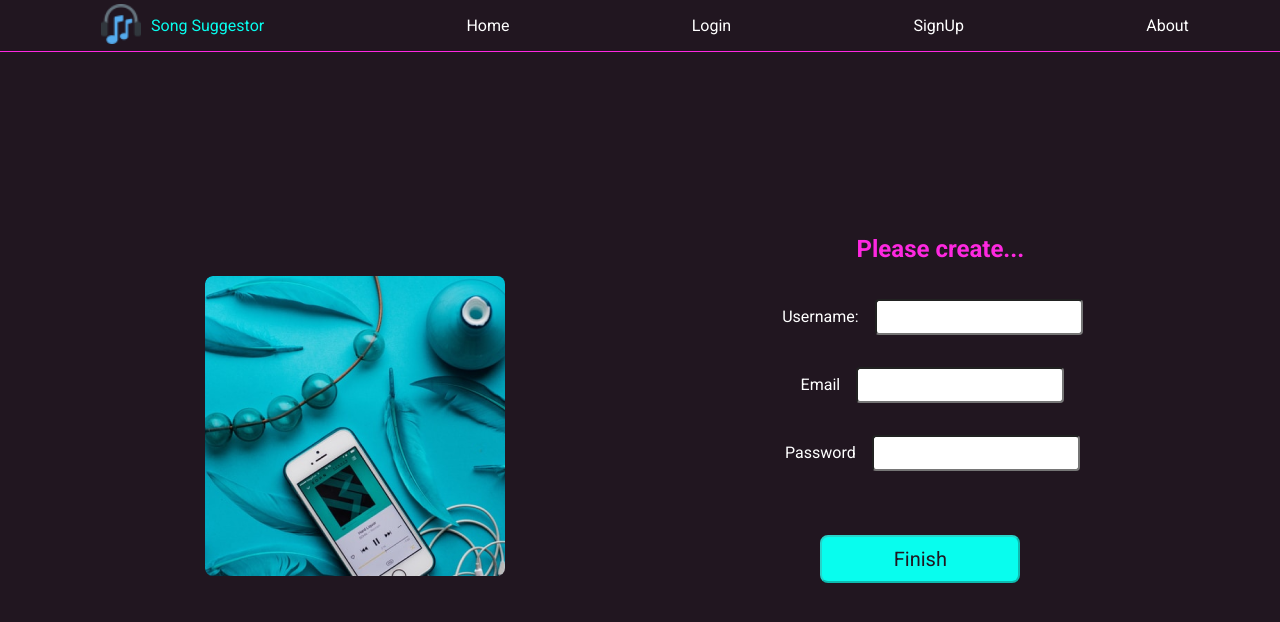
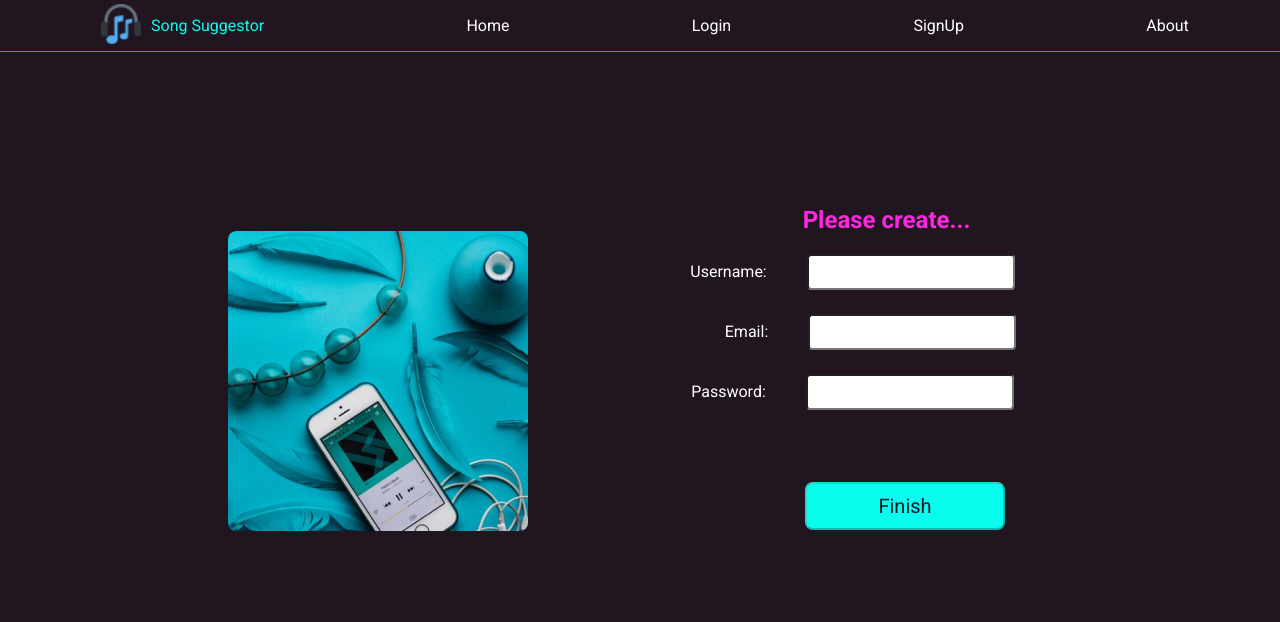
Before and after one commit to spotify-suggestor-4/front-end, a React (Create React App) app in the folder spotify-suggestor-4-react-1/: page /signup in a window 1280 px wide. Shown: the top 622 px of the page. Built offline with nearby package versions, Linux system fonts and the light colour scheme.

Commit message:
desktop media styling finished for sign up, login and getting started

```diff
--- a/spotify-suggestor-4-react-1/src/components/Login.js
+++ b/spotify-suggestor-4-react-1/src/components/Login.js
@@ -27,7 +27,7 @@ const Login = (props) => {
       .then((res) => {
         console.log(res);
         localStorage.setItem("token", res);
-        window.location.href = "/suggestor";
+        window.location.href = "/";
       })
       .catch((err) => console.log(err));
   };
--- a/spotify-suggestor-4-react-1/src/components/SignUp.js
+++ b/spotify-suggestor-4-react-1/src/components/SignUp.js
@@ -100,10 +100,9 @@ const Form = () => {
 
       {/* //signup form */}
       <div className='signup-form-container'>
+        <h2>Please create...</h2>
+
         <form className='signup-form' onSubmit={formSubmit}>
-          <span>
-            <h2>Please create...</h2>
-          </span>
           {/* //create user name input */}
           <label htmlFor='username'>
             Username:
@@ -120,8 +119,9 @@ const Form = () => {
             ) : null}
           </label>
           {/* //email input */}
-          <label htmlFor='email'>
-            Email
+
+          <label htmlFor='email' className='email'>
+            Email:
             <input
               className='input'
               type='email'
@@ -137,7 +137,7 @@ const Form = () => {
 
           {/* //password input */}
           <label htmlFor='password'>
-            Password
+            Password:
             <input
               className='input'
               type='password'
@@ -163,7 +163,7 @@ const Form = () => {
           I accept the Terms & Conditions
         </label> */}
           {/* //submit button */}
-          <Button2 className='btn-3' disabled={buttonDisabled} type='submit'>
+          <Button2 className='btn-4' disabled={buttonDisabled} type='submit'>
             Finish
           </Button2>
         </form>
--- a/spotify-suggestor-4-react-1/src/index.css
+++ b/spotify-suggestor-4-react-1/src/index.css
@@ -106,58 +106,72 @@ button {
 
 .signup-page-container {
   display: flex;
-  justify-content: center;
-  align-content: center;
-  align-items: center;
+  justify-content: space-around;
   margin-left: 15%;
-  margin-bottom: 20%;
-  margin-top: 0;
-}
-.signup-form-container {
-  width: 60%;
-  display: flex;
-  justify-content: center;
-  align-items: center;
+  width: 70%;
 }
 
+.signup-form-container h2 {
+  color: #fe28e0;
+  margin-left: 32px;
+}
+.signup-form {
+  display: flex;
+  flex-direction: column;
+  align-items: center;
+
+  margin-left: 0;
+}
 input {
   border-radius: 4px;
-  margin: 16px;
+  margin-left: 16px;
+  margin-right: 36px;
   width: 200px;
   height: 30px;
-  margin-left: 16px;
 }
 
-.signup-form h2 {
-  color: #fe28e0;
+.signup-form input {
+  border-radius: 4px;
+  margin-left: 40px;
+  margin-bottom: 24px;
+  width: 200px;
+  height: 30px;
 }
+
+.signup-form-container {
+  display: flex;
+  flex-direction: column;
+  align-items: center;
+  margin-top: 15%;
+}
+
 .form-div {
   display: flex;
-  flex-direction: row;
   justify-content: center;
   align-items: center;
   width: 100%;
 }
-.signup-form {
-  display: flex;
-  justify-content: center;
-  flex-direction: column;
-  align-items: center;
-  align-content: center;
-  margin-top: 25%;
-  margin-left: 0;
+
+.email {
+  margin-left: 36px;
 }
 
 .form label {
   display: flex;
   align-items: center;
-  text-align: left;
-  align-content: center;
-  justify-content: center;
+
   margin-left: 16px;
   margin-right: 15%;
   padding-right: 50px;
 }
+
+.btn-4 {
+  margin-top: 48px;
+  margin-left: 30%;
+  margin-right: 40px;
+}
+
+/* //login page */
 
 .btn-3 {
   margin-top: 48px;
@@ -165,17 +179,15 @@ input {
   margin-right: 40px;
 }
 
-/* //login page */
-
 .login-form h1 {
   color: #fe28e0;
 }
 
 .login-form-container {
-  width: 60%;
   display: flex;
   justify-content: space-evenly;
   align-items: center;
+  margin-left: 36px;
 }
 
 .login-form {
```
